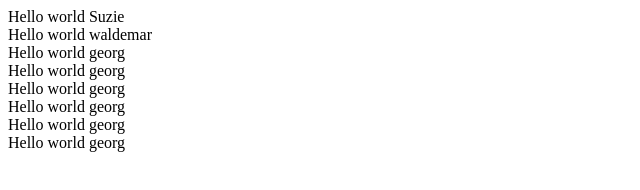
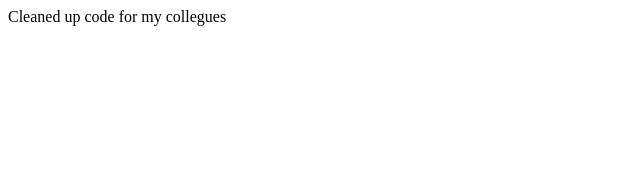
Before and after one commit to Mnjaro/testProject, a plain HTML site: page index.html in a window 1280 px wide. Shown: the whole page, without its empty margins (0-640 px from the left). Drawn offline with Linux system fonts and the light colour scheme.

Commit message:
Cleaned up code

```diff
--- a/index.html
+++ b/index.html
@@ -1,8 +1 @@
-<div>Hello world Suzie</div>
-<div>Hello world waldemar</div>
-<div>Hello world georg</div>
-<div>Hello world georg</div>
-<ElieElieElieElieEliediv>Hello world georg</div>
-<div>Hello world georg</div>
-<div>Hello world georg</div>
-<div>Hello world georg</div>
+<div>Cleaned up code for my collegues</div>
```
